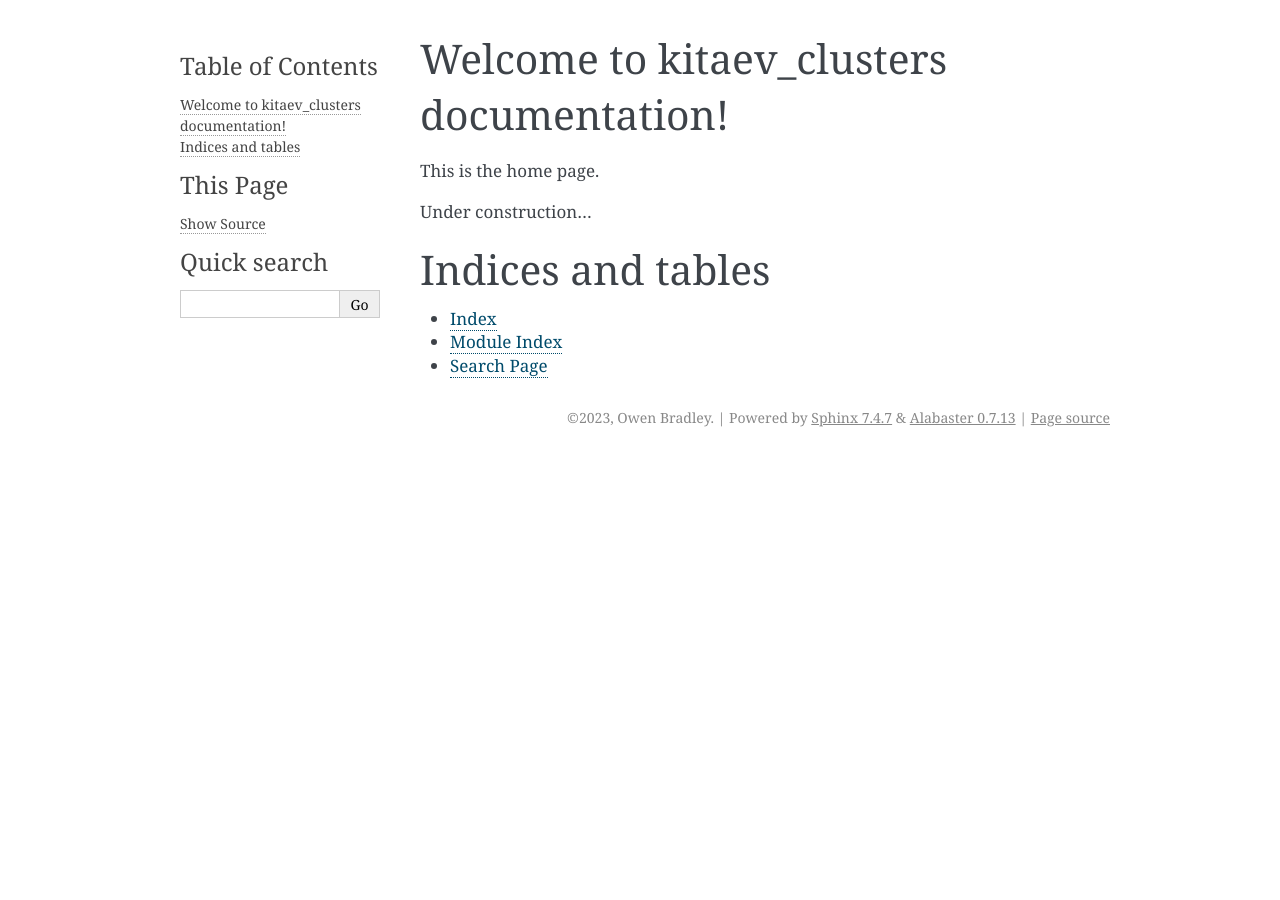
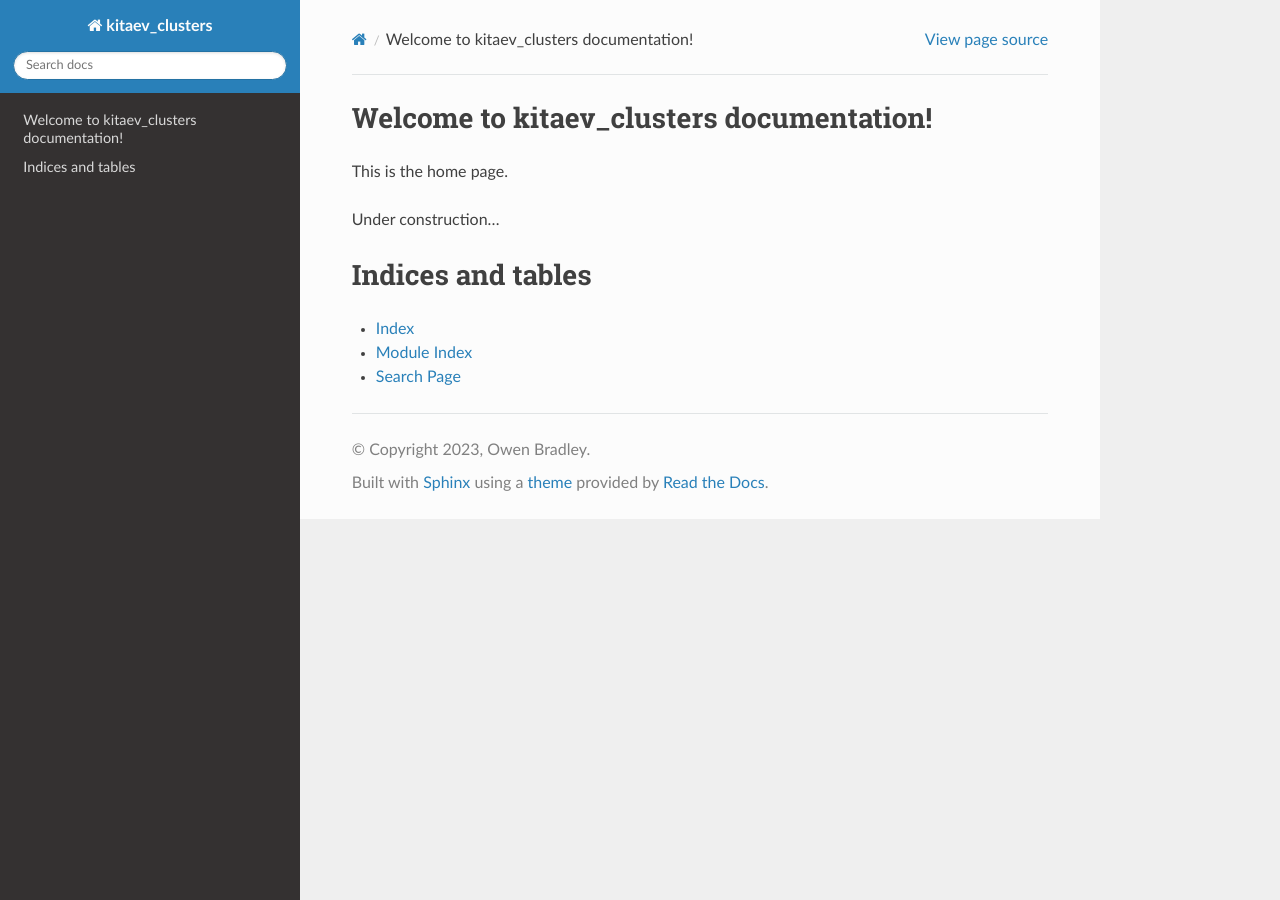
Before and after one commit to owenpb/kitaev_clusters, a Sphinx documentation site: the page built from docs/source/index.rst, in a window 1280 px wide. Built offline with Sphinx 7.4.7 and the Read the Docs theme 2.0.0, drawn with Linux system fonts in a browser that asks for light colours.

Commit message:
Updated sphinx_rtd_theme

```diff
--- a/docs/source/conf.py
+++ b/docs/source/conf.py
@@ -35,9 +35,9 @@ release = "0.1.0"
 # extensions coming with Sphinx (named 'sphinx.ext.*') or your custom
 # ones.
 
-# extensions = [
-#    "sphinx_rtd_theme",
-# ]
+extensions = [
+    "sphinx_rtd_theme",
+ ]
 
 # Add any paths that contain templates here, relative to this directory.
 templates_path = ["_templates"]
@@ -54,8 +54,8 @@ exclude_patterns = []
 # a list of builtin themes.
 #
 
-html_theme = "alabaster"
-# html_theme = "sphinx_rtd_theme"
+# html_theme = "alabaster"
+html_theme = "sphinx_rtd_theme"
 
 # Add any paths that contain custom static files (such as style sheets) here,
 # relative to this directory. They are copied after the builtin static files,
```
